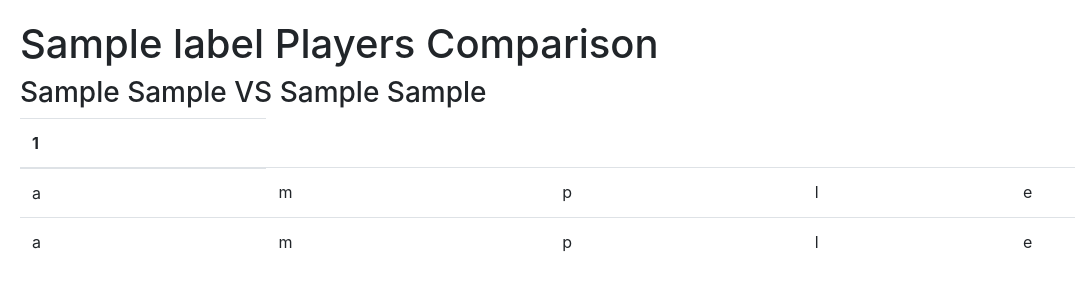
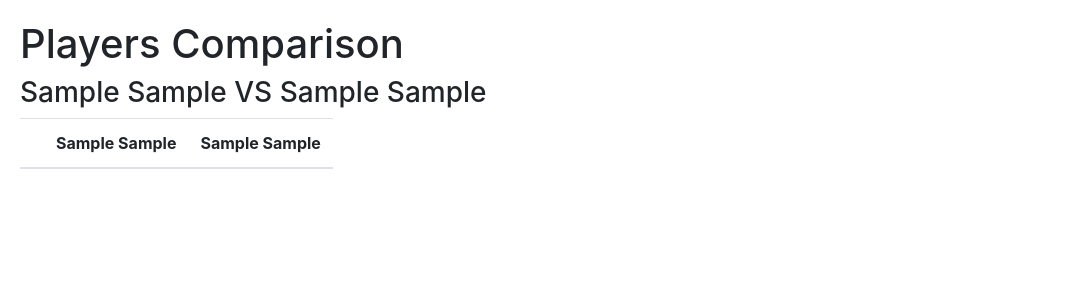
Before and after one commit to JohnPeel/project1, a Flask app: template templates/player/compare.html in a window 1280 px wide. Shown: the part 56-356 px from the top of the page, without its empty margins (0-1075 px from the left). Run offline with Flask 2, Linux system fonts and the light colour scheme; the template is opened without the code that fills it: most values are stand-ins (such as "Sample title", 1, 10 or a date in 2020); lists and menus that the app fills with data are empty; some libraries are stand-ins or nearby versions.

Commit message:
Rework compare players to compare all stats

```diff
--- a/static/player/style.css
+++ b/static/player/style.css
@@ -7,7 +7,7 @@
     width: 500px;
     height: 300px;
 }
-.clickable-row {
+.clickable {
     cursor: pointer;
 }
 .person-name {
@@ -15,3 +15,9 @@
 }
 .person-info {
 }
+.better-stat {
+    background-color: #deffde;
+}
+.player-info {
+    width: auto;
+}
--- a/templates/player/compare.html
+++ b/templates/player/compare.html
@@ -8,7 +8,7 @@
 {% block title %}Compare Player{% endblock %}
 
 {% block heading %}
-<h1>{{ label | capitalize }} Players Comparison</h1>
+<h1>Players Comparison</h1>
 {% if ( player1 ) and ( player2 ) %}
 <h3>{{ player1[1] }} {{ player1[2] }} VS {{ player2[1] }} {{ player2[2] }}</h3>
 {% else %}
@@ -20,29 +20,49 @@
 <table class="player-info table table-hover">
     <thead>
     <tr>
-        {% for column in headers[1:] %}
-        <th scope="col">{{ column[0] }}</th>
-        {% endfor %}
+        {% if ( player1 ) and ( player2 ) %}
+        <th></th>
+        <th scope="col" class="clickable" data-href="{{ url_for('player_stats', id=player1[0]) }}">
+            {{ player1[1] }} {{ player1[2] }}
+        </th>
+        <th scope="col" class="clickable" data-href="{{ url_for('player_stats', id=player2[0]) }}">
+            {{ player2[1] }} {{ player2[2] }}
+        </th>
+        {% endif %}
     </tr>
     </thead>
     <tbody>
     {% if ( player1 ) and ( player2 ) %}
-    <tr class="clickable-row" data-href="{{ url_for('player_stats', id=player1[0]) }}">
-        {% for tuple_data in player1[1:] %}
-        <td>{{ tuple_data }}</td>
-        {% endfor %}
+    {% for column in headers %}
+    {% if player1[loop.index0] is not none and player2[loop.index0] is not none and loop.index0 > 2 %}
+    <tr>
+        <th scope="row" class="stat-label">{{ column[0] }}</th>
+        {% set player_data = player1[loop.index0] %}
+        {% if player_data is number %}
+        <td class="{{ 'better-stat' if player_data > player2[loop.index0] }}">
+        {% else %}
+        <td>
+        {% endif %}
+            {{ player_data }}
+        </td>
+
+        {% set player_data = player2[loop.index0] %}
+        {% if player_data is number %}
+        <td class="{{ 'better-stat' if player_data > player1[loop.index0] }}">
+        {% else %}
+        <td>
+        {% endif %}
+            {{ player_data }}
+        </td>
     </tr>
-    <tr class="clickable-row" data-href="{{ url_for('player_stats', id=player2[0]) }}">
-        {% for tuple_data in player2[1:] %}
-        <td>{{ tuple_data }}</td>
-        {% endfor %}
-    </tr>
+    {% endif %}
+    {% endfor %}
     {% endif %}
     </tbody>
 </table>
 <script>
     $(document).ready(() => {
-        $('.clickable-row').click(function() {
+        $('.clickable').click(function() {
             window.location = $(this).data('href');
         });
     });
```
Also changed, not shown: views/player.py (+17 -8 lines).
